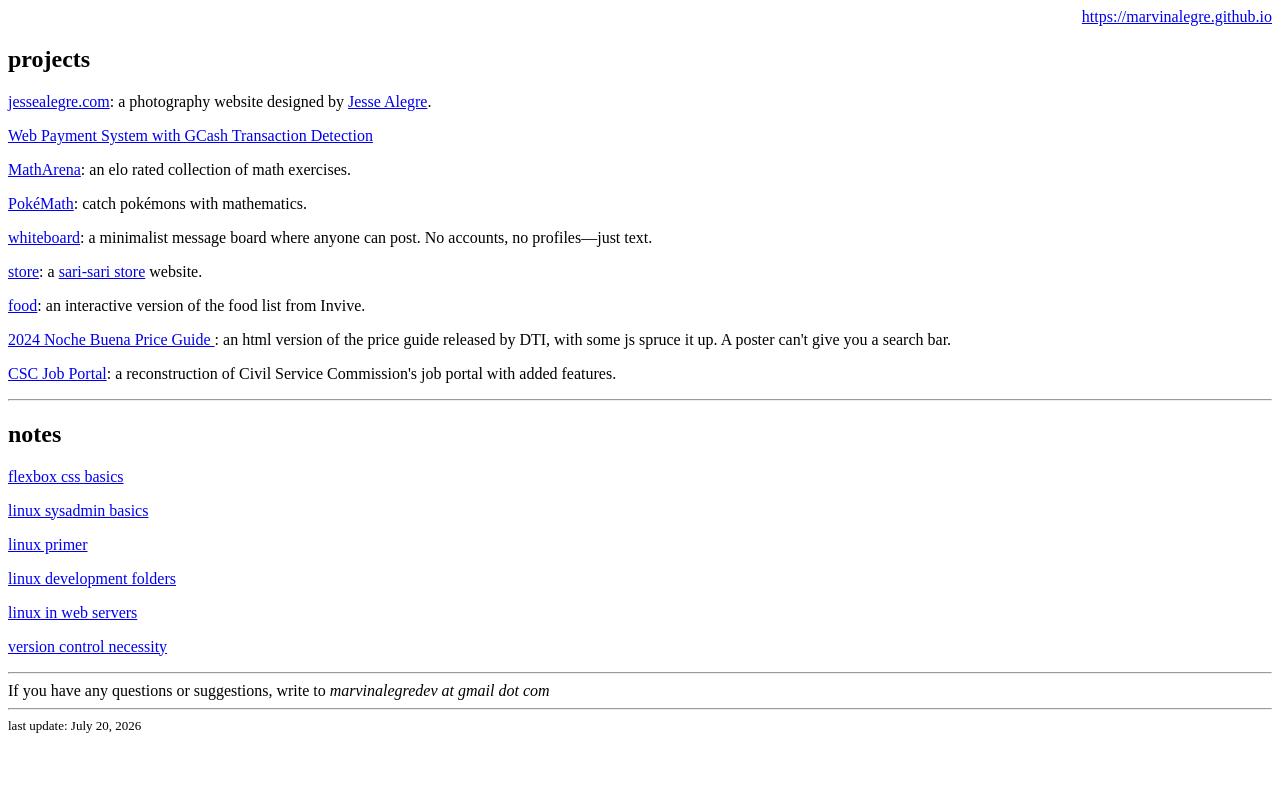
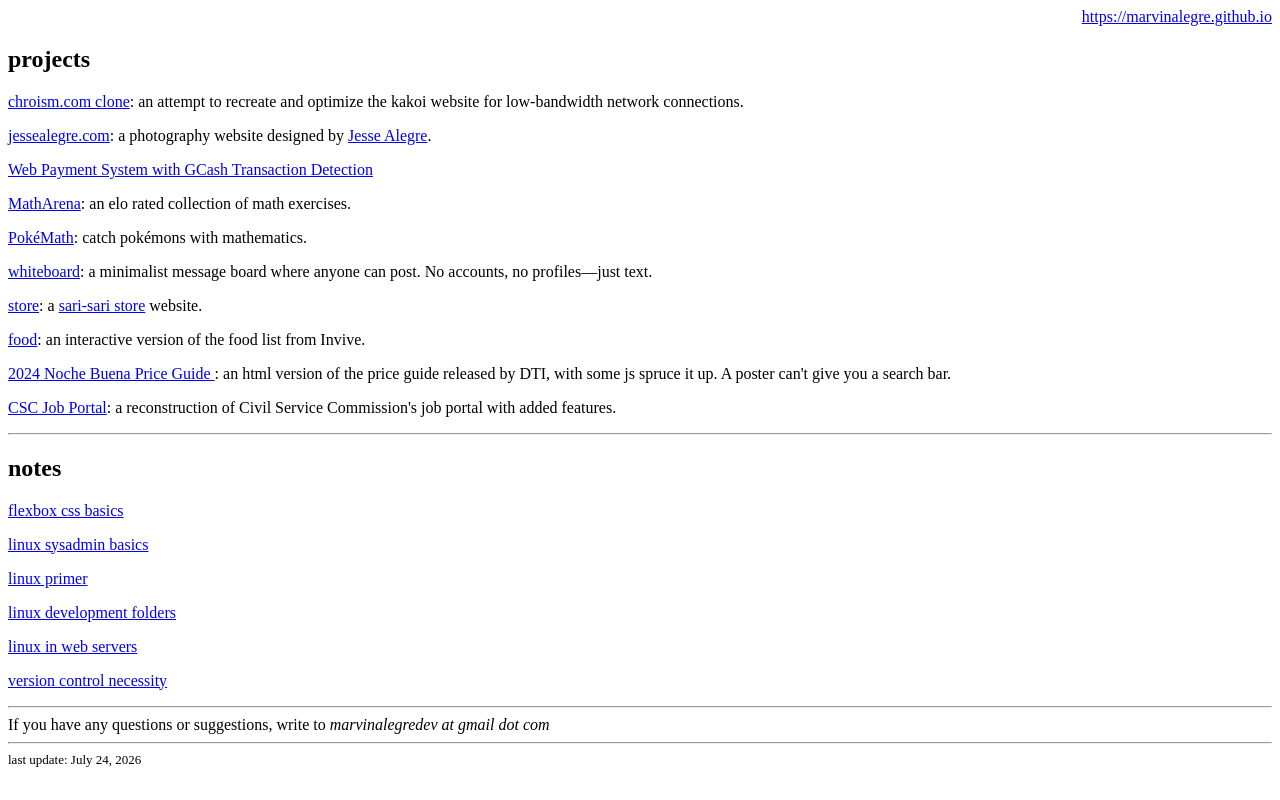
Before and after one commit to marvinalegre/marvinalegre.github.io, a plain HTML site: page index.html in a window 1280 px wide. Drawn offline with Linux system fonts and the light colour scheme.

Commit message:
update projects

```diff
--- a/index.html
+++ b/index.html
@@ -13,6 +13,13 @@
     </div>
 
     <h2>projects</h2>
+
+    <p>
+      <a href="https://chroism-clone.marvinalegre.workers.dev"
+        >chroism.com clone</a
+      >: an attempt to recreate and optimize the kakoi website for low-bandwidth
+      network connections.
+    </p>
 
     <p>
       <a href="https://www.jessealegre.com">jessealegre.com</a>: a photography
@@ -122,6 +129,6 @@
       </script>
     </em>
     <hr />
-    <font size="-1">last update: July 20, 2026</font>
+    <font size="-1">last update: July 24, 2026</font>
   </body>
 </html>
```
